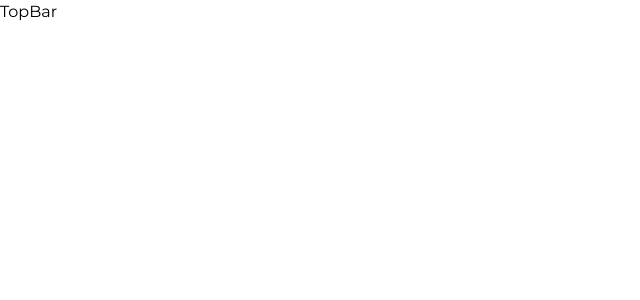
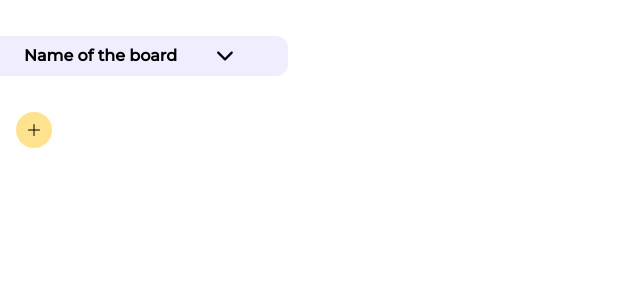
Before and after one commit to LupanRoman/ToDo_web_app, a Next.js app: page /components/TopBar in a window 1280 px wide. Shown: the top 300 px of the page, without its empty margins (0-640 px from the left). Built offline with nearby package versions, Linux system fonts and the light colour scheme.

Commit message:
Made the main layout

```diff
--- /dev/null
+++ b/context/StateContext.js
@@ -0,0 +1,13 @@
+import { createContext, useState } from 'react';
+
+const StateContext = createContext();
+
+export function ContextProvider({ children }) {
+  return (
+    <StateContext.Provider value={{ item: 1 }}>
+      {children}
+    </StateContext.Provider>
+  );
+}
+
+export default StateContext;
--- a/pages/_app.js
+++ b/pages/_app.js
@@ -1,7 +1,14 @@
 import '../styles/globals.css';
+import { ContextProvider } from '../context/StateContext';
 
 function MyApp({ Component, pageProps }) {
-  return <Component {...pageProps} />;
+  return (
+    <>
+      <ContextProvider>
+        <Component {...pageProps} />
+      </ContextProvider>
+    </>
+  );
 }
 
 export default MyApp;
--- a/pages/components/Dashboard.jsx
+++ b/pages/components/Dashboard.jsx
@@ -3,18 +3,22 @@ import { auth } from '../../utils/firebase';
 import { useAuthState } from 'react-firebase-hooks/auth';
 import { useRouter } from 'next/router';
 import SideBar from './SideBar';
+import TopBar from './TopBar';
 
 const Dashboard = () => {
   const route = useRouter();
   const [user, loading] = useAuthState(auth);
   if (loading) return <h1>Loading...</h1>;
-  if (!user) route.push('/');
+  // !! Turn back on the log in functionality
+  // if (!user) route.push('/');
   // !! Here we display the tasks and this page should be dynamic [].js
-  if(user)
+  // if(user)
   return (
     <>
-      <div>Dashboard</div>
-      <SideBar />
+      <div className='layout'>
+        <SideBar />
+        <TopBar />
+      </div>
     </>
   );
 };
--- a/pages/components/SideBar.jsx
+++ b/pages/components/SideBar.jsx
@@ -1,11 +1,24 @@
 import React from 'react';
 import { auth } from '../../utils/firebase';
-
 
 const SideBar = () => {
   return (
     <>
-      <button onClick={() => auth.signOut()}>Sign out</button>
+      <div className=" sidebar hidden md:flex flex-col justify-between bg-bg-color row-start-1 row-end-7">
+        <h4>To Do</h4>
+        <div>
+          <ul>
+            <li>1</li>
+            <li>2</li>
+            <li>3</li>
+          </ul>
+          <button>Add drawer</button>
+        </div>
+        <div>
+          <p>Theme switch</p>
+        </div>
+      </div>
+      {/* <button onClick={() => auth.signOut()}>Sign out</button> */}
     </>
   );
 };
--- a/pages/components/TopBar.jsx
+++ b/pages/components/TopBar.jsx
@@ -1,7 +1,46 @@
 import React from 'react';
+import { BsPlusLg } from 'react-icons/bs';
+// import StateContext from '../../context/StateContext';
+// import { useContext } from 'react';
+import { IoIosArrowDown } from 'react-icons/io';
 
 const TopBar = () => {
-  return <div>TopBar</div>;
+  // const { item } = useContext(StateContext);
+  var width = screen.width;
+  if (width <= 800) {
+    return (
+      <>
+        <div className='col-start-1 col-end-5 mt-9 '>
+          <nav className="flex justify-between ">
+            <div className="flex bg-nav-color w-72 h-10 items-center rounded-r-xl">
+              <h5 className="font-bold ml-6 ">Name of the board</h5>
+              <button className="text-2xl ml-9">
+                <IoIosArrowDown />
+              </button>
+            </div>
+          </nav>
+        </div>
+            <div>
+              <button className="h-9 w-9 bg-btn-add flex items-center justify-center rounded-full mt-9 ml-4">
+                <BsPlusLg />
+              </button>
+            </div>
+      </>
+    );
+  } else if (width >= 800) {
+    return (
+      <>
+        <div className="hidden md:flex row-start-1 row-end-1 bg-bg-color col-start-2 col-end-6">
+          <div>
+            <h4>Name of the board</h4>
+          </div>
+          <div>
+            <button>Add Task</button>
+          </div>
+        </div>
+      </>
+    );
+  }
 };
 
 export default TopBar;
--- a/pages/index.js
+++ b/pages/index.js
@@ -1,7 +1,5 @@
 import React from 'react';
 import { FcGoogle } from 'react-icons/fc';
-// import { GoListOrdered } from 'react-icons/go';
-// import { GrTask } from 'react-icons/gr';
 import { GoogleAuthProvider, signInWithPopup } from 'firebase/auth';
 import { auth } from '../utils/firebase';
 import { useRouter } from 'next/router';
--- a/styles/globals.css
+++ b/styles/globals.css
@@ -7,3 +7,10 @@
 * {
     font-family: 'Montserrat';
 }
+
+.layout {
+    height: 100vh;
+    display: grid;
+    grid-template-columns: repeat(5, 1fr);
+    grid-template-rows: 0.7fr 1fr 1fr 1fr 1fr 1fr;
+}
--- a/tailwind.config.js
+++ b/tailwind.config.js
@@ -10,6 +10,8 @@ module.exports = {
       colors: {
         'bg-color': '#AED9EA',
         'btn-color': '#00A6E3',
+        'nav-color': '#EFEDFF',
+        'btn-add': '#FFE28D',
       },
       margin: {
         '0-auto': '0 auto',
```
